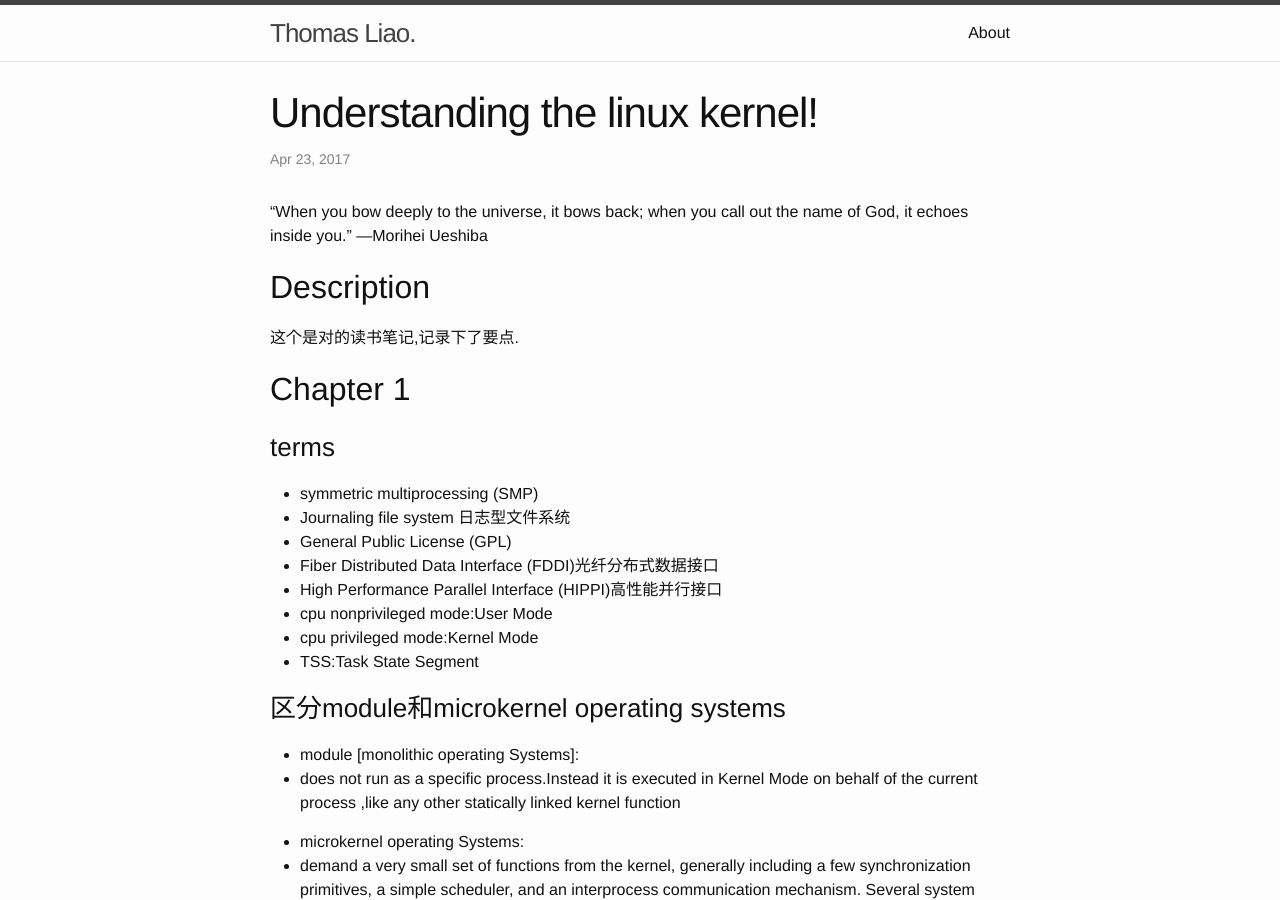
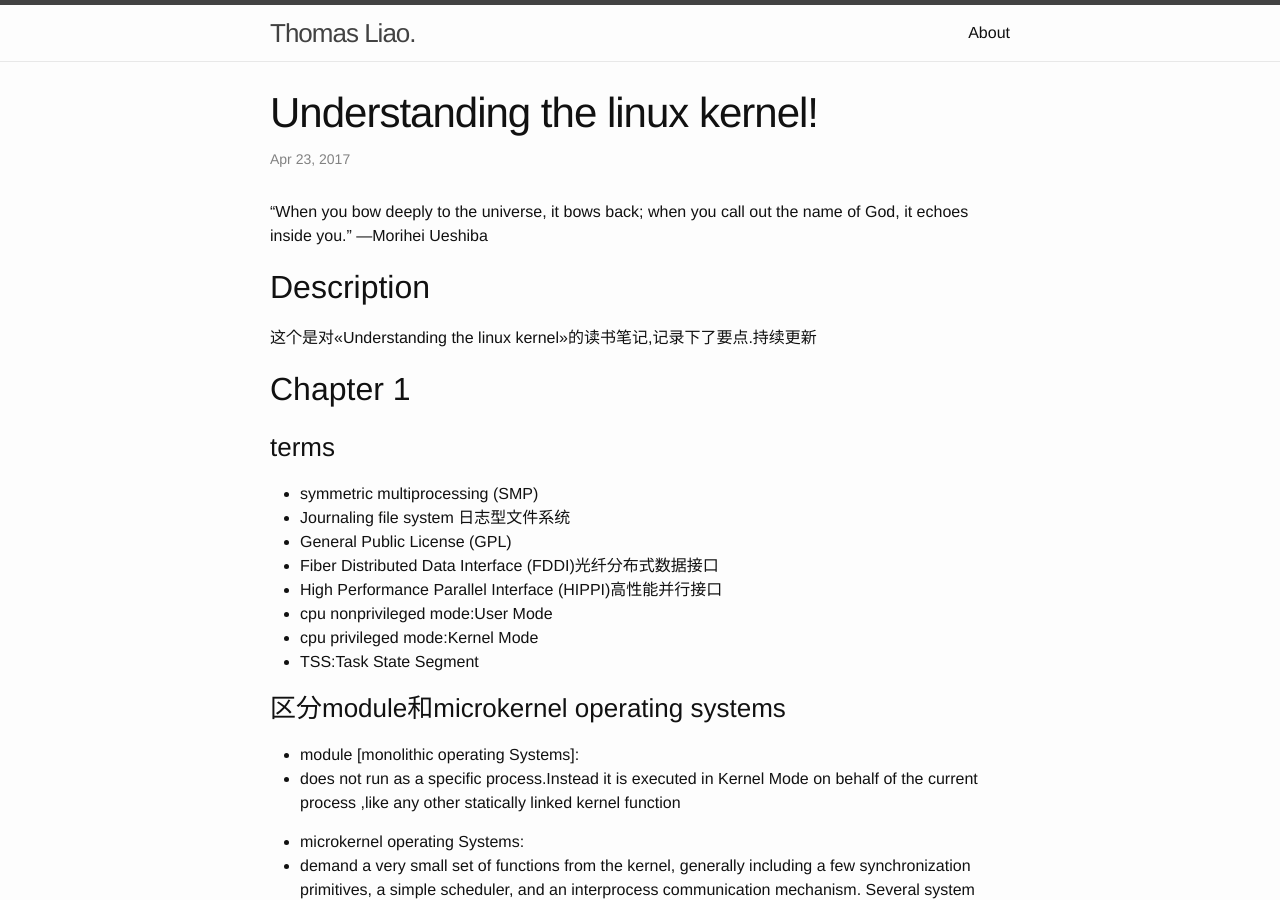
Before and after one commit to liao123abc/liao123abc.github.io, a Jekyll site: the page built from _posts/2017-04-23- Understanding-The-Linux-Kernel.markdown, in a window 1280 px wide and 900 px high. Built offline with Jekyll 4.4.1, drawn with Linux system fonts in a browser that asks for light colours.

Commit message:
modify the symble

```diff
--- a/_posts/2017-04-23- Understanding-The-Linux-Kernel.markdown
+++ b/_posts/2017-04-23- Understanding-The-Linux-Kernel.markdown
@@ -9,7 +9,7 @@ categories: Linux
 ―Morihei Ueshiba
 
 ## Description
-这个是对<Understanding the linux kernel>的读书笔记,记录下了要点.
+这个是对<<Understanding the linux kernel>>的读书笔记,记录下了要点.持续更新
 
 
 ## Chapter 1
```
